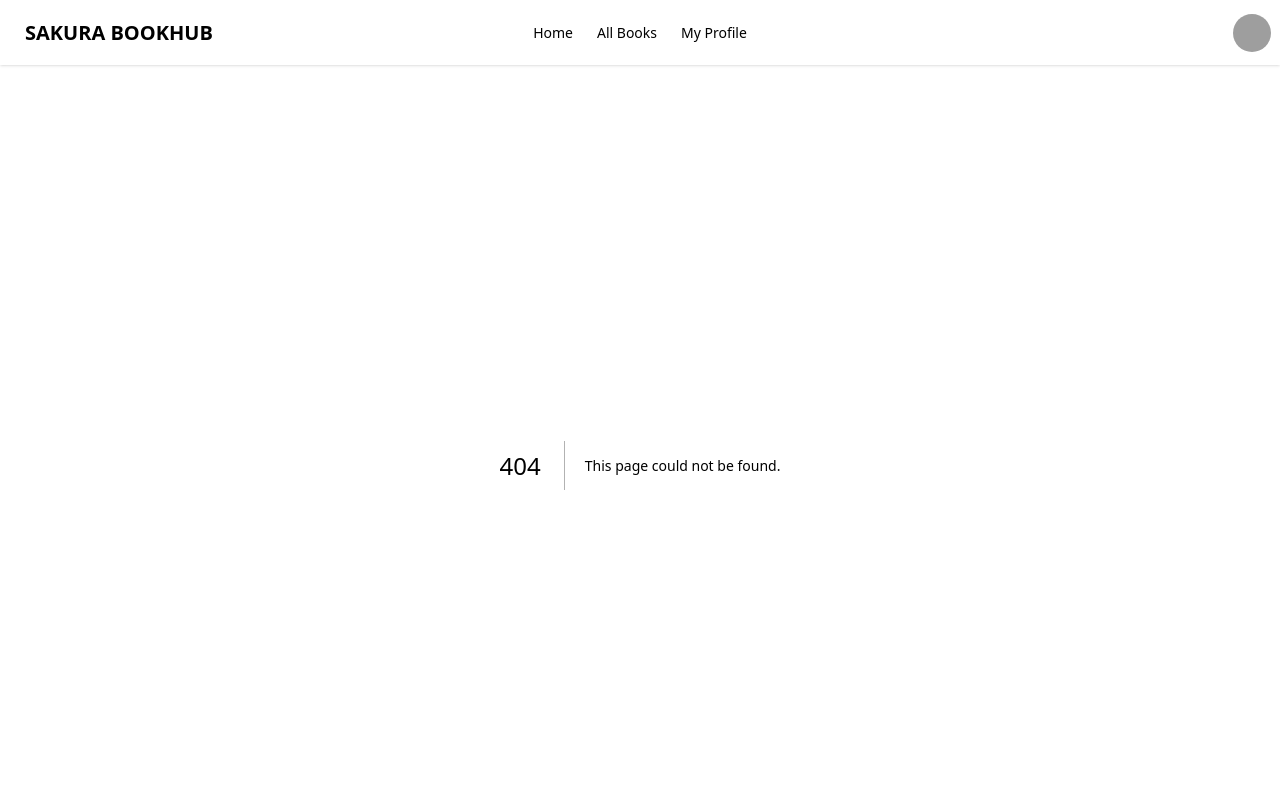
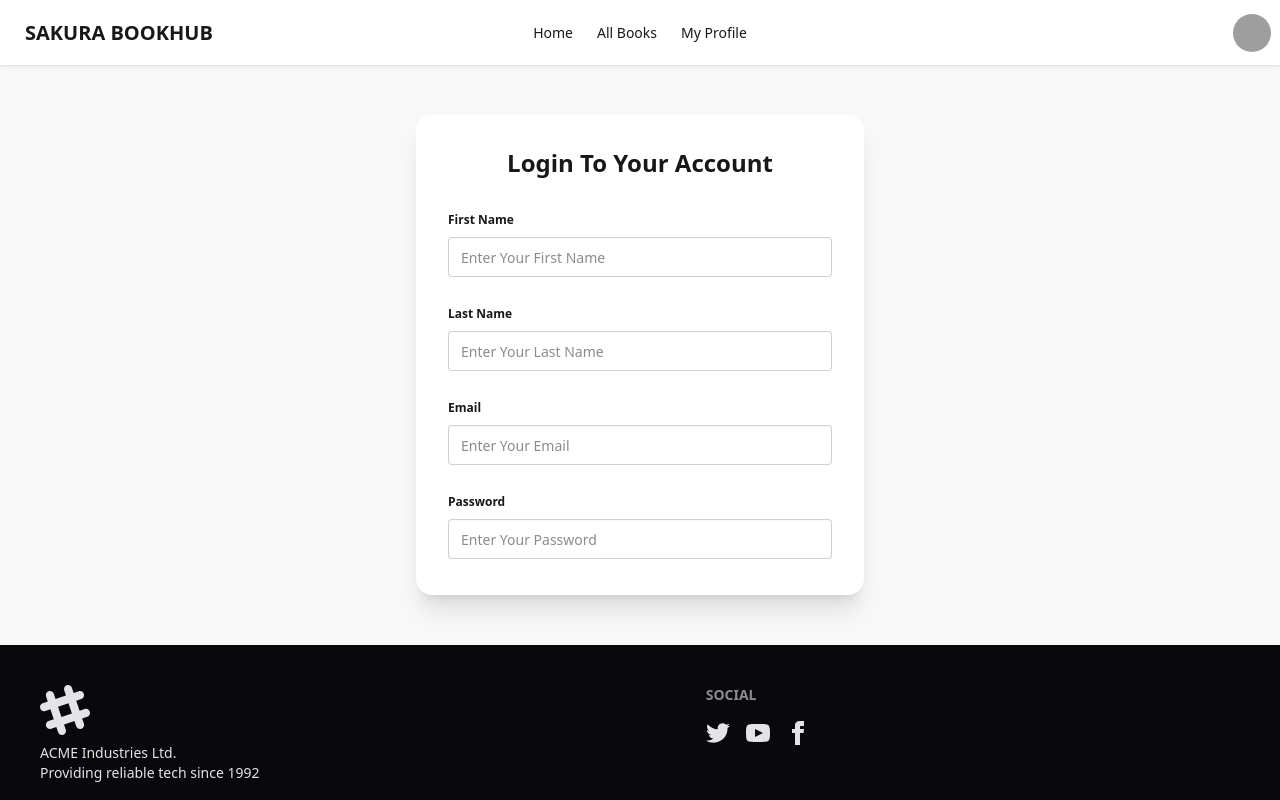
Before and after one commit to nufayer/bookshop, a Next.js app: page /register in a window 1280 px wide. Before the commit this address had no page. Shown: the top 800 px of the page. Built offline with nearby package versions, Linux system fonts and the light colour scheme; grey boxes are pictures that could not be loaded.

Commit message:
added login & register page

```diff
--- /dev/null
+++ b/src/app/books/[id]/page.jsx
@@ -0,0 +1,11 @@
+import React from 'react';
+
+const BookDetailsPage = () => {
+    return (
+        <div>
+            <h1>Book Details</h1>
+        </div>
+    );
+};
+
+export default BookDetailsPage;
--- a/src/app/layout.js
+++ b/src/app/layout.js
@@ -26,7 +26,9 @@ export default function RootLayout({ children }) {
     >
       <body className="min-h-full flex flex-col">
         <Navbar />
-        {children}
+        <main className="flex-1 w-full">
+          {children}
+        </main>
         <Footer />
       </body>
     </html>
--- /dev/null
+++ b/src/app/login/page.jsx
@@ -0,0 +1,49 @@
+import React from 'react';
+
+const LoginPage = () => {
+    return (
+        <section
+            className='bg-base-200 px-4 py-10'
+            style={{
+                minHeight: 'calc(100vh - 220px)',
+                display: 'grid',
+                placeItems: 'center',
+                width: '100%',
+            }}
+        >
+            <div
+                className='bg-base-100 shadow-xl'
+                style={{
+                    width: '100%',
+                    maxWidth: '28rem',
+                    borderRadius: '1rem',
+                    padding: '2rem',
+                }}
+            >
+                <h2 className='mb-6 text-center text-2xl font-bold'>Login To Your Account</h2>
+
+                <form className='space-y-4'>
+                    <fieldset className='fieldset w-full'>
+                        <legend className='fieldset-legend'>Email</legend>
+                        <input
+                            type="email"
+                            className='input w-full'
+                            placeholder='Enter Your Email'
+                        />
+                    </fieldset>
+
+                    <fieldset className='fieldset w-full'>
+                        <legend className='fieldset-legend'>Password</legend>
+                        <input
+                            type="password"
+                            className='input w-full'
+                            placeholder='Enter Your Password'
+                        />
+                    </fieldset>
+                </form>
+            </div>
+        </section>
+    );
+};
+
+export default LoginPage;
--- a/src/app/page.js
+++ b/src/app/page.js
@@ -1,5 +1,4 @@
 import Banner from "@/components/Banner";
-import Sec1 from "@/components/Sec1";
 import Image from "next/image";
 
 export default function Home() {
--- /dev/null
+++ b/src/app/register/page.jsx
@@ -0,0 +1,69 @@
+import React from 'react';
+
+const RegisterPage = () => {
+    return (
+        <div>
+            <section
+            className='bg-base-200 px-4 py-10'
+            style={{
+                minHeight: 'calc(100vh - 220px)',
+                display: 'grid',
+                placeItems: 'center',
+                width: '100%',
+            }}
+        >
+            <div
+                className='bg-base-100 shadow-xl'
+                style={{
+                    width: '100%',
+                    maxWidth: '28rem',
+                    borderRadius: '1rem',
+                    padding: '2rem',
+                }}
+            >
+                <h2 className='mb-6 text-center text-2xl font-bold'>Login To Your Account</h2>
+
+                <form className='space-y-4'>
+                    <fieldset className='fieldset w-full'>
+                        <legend className='fieldset-legend'>First Name</legend>
+                        <input
+                            type="text"
+                            className='input w-full'
+                            placeholder='Enter Your First Name'
+                        />
+                    </fieldset>
+
+                    <fieldset className='fieldset w-full'>
+                        <legend className='fieldset-legend'>Last Name</legend>
+                        <input
+                            type="text"
+                            className='input w-full'
+                            placeholder='Enter Your Last Name'
+                        />
+                    </fieldset>
+
+                    <fieldset className='fieldset w-full'>
+                        <legend className='fieldset-legend'>Email</legend>
+                        <input
+                            type="email"
+                            className='input w-full'
+                            placeholder='Enter Your Email'
+                        />
+                    </fieldset>
+
+                    <fieldset className='fieldset w-full'>
+                        <legend className='fieldset-legend'>Password</legend>
+                        <input
+                            type="password"
+                            className='input w-full'
+                            placeholder='Enter Your Password'
+                        />
+                    </fieldset>
+                </form>
+            </div>
+        </section>
+        </div>
+    );
+};
+
+export default RegisterPage;
--- /dev/null
+++ b/src/components/AppShell.jsx
@@ -0,0 +1,26 @@
+'use client';
+
+import { usePathname } from 'next/navigation';
+import Footer from '@/components/Footer';
+import Navbar from '@/components/Navbar';
+
+const AUTH_ROUTES = new Set(['/login', '/register']);
+
+const AppShell = ({ children }) => {
+    const pathname = usePathname();
+    const isAuthRoute = AUTH_ROUTES.has(pathname);
+
+    if (isAuthRoute) {
+        return <main className='min-h-screen w-full'>{children}</main>;
+    }
+
+    return (
+        <>
+            <Navbar />
+            <main className='flex-1 w-full'>{children}</main>
+            <Footer />
+        </>
+    );
+};
+
+export default AppShell;
```
